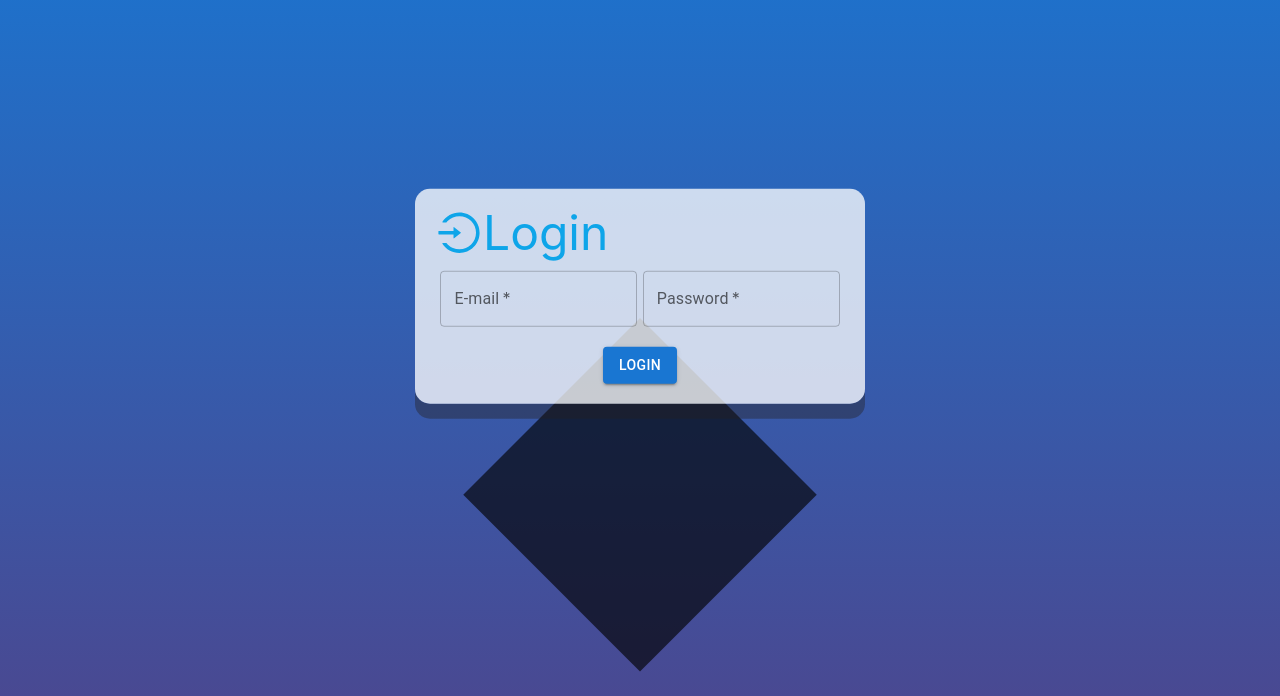
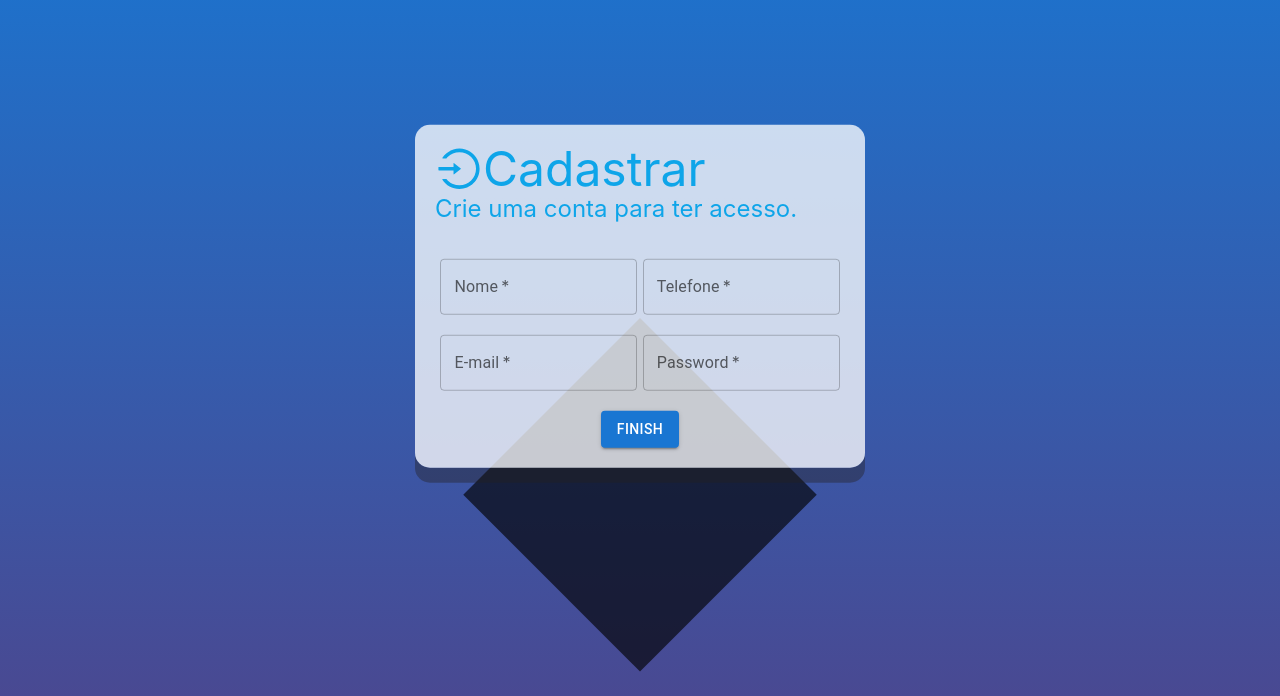
Before and after one commit to felipeluis223/SystemLogin, a JavaScript app: page / in a window 1280 px wide. Shown: the part 104-800 px from the top of the page. Built offline with nearby package versions, Linux system fonts and the light colour scheme; the HTML template or start-up script is replaced by a standard one.

Commit message:
formulário de cadastro

```diff
--- a/package.json
+++ b/package.json
@@ -12,6 +12,7 @@
     "react": "^18.2.0",
     "react-dom": "^18.2.0",
     "react-icons": "^4.4.0",
+    "react-material-ui-form-validator": "^3.0.1",
     "react-scripts": "5.0.1",
     "web-vitals": "^2.1.4"
   },
--- a/src/App.js
+++ b/src/App.js
@@ -1,11 +1,13 @@
 import Login from './components/login'
+import Cadastro from './components/cadastro.js'
 import './index.css';
 
 function App() {
   return (
     <div className="App">
      <div className="bg-black absolute lineLogin"></div>
-     <Login />
+  {/*   <Login /> */}
+	    <Cadastro />
     </div>
   );
 }
--- /dev/null
+++ b/src/components/cadastro.js
@@ -0,0 +1,67 @@
+import TextField from '@mui/material/TextField';
+import { AiOutlineLogin } from "react-icons/ai";
+import Button from '@mui/material/Button';
+import ReactDOM from 'react-dom';
+import './styles/login.css'
+
+function Cadastro(){
+    return (
+        <div className="containerLogin flex justify-center flex-wrap absolute">
+
+        	<div className="w-[100%] flex flex-row mb-3.5 text-5xl text-sky-500 flex-row flex-wrap">
+        		<AiOutlineLogin />
+	        	<h1>Cadastrar</h1>
+	        	<span className="text-2xl text-sky-500">Crie uma conta para ter acesso.</span>
+	        </div>
+	        <form action="">
+	        	<div className="w-[100%] flex flex-row justify-evenly flex-wrap">
+		         	<div className="w-[48%] mt-5">
+		         		<TextField
+				          required
+				          id="outlined"
+				          label="Nome"
+				          placeholder="digite seu nome..."
+				          className="w-[100%]"
+				        />
+		         	</div>
+
+		         	<div className="w-[48%] mt-5">
+		         		<TextField
+				          required
+				          id="outlined"
+				          label="Telefone"
+				          placeholder="(dd)xxxxx-xxxx"
+				          className="w-[100%]"
+				        />
+		         	</div>
+
+		         	<div className="w-[48%] mt-5">
+		         		<TextField
+				          required
+				          id="outlined"
+				          label="E-mail"
+				          placeholder="exemple@gmail.com"
+				          className="w-[100%]"
+				        />
+		         	</div>
+
+		         	<div className="w-[48%] mt-5">
+		         		<TextField
+				          required
+				          id="outlined"
+				          label="Password"
+				          placeholder="crie uma senha..."
+				          className="w-[100%]"
+				        />
+		         	</div>
+
+		         </div>
+		         <div className="w-[100%] flex justify-center align-center mt-5">
+		         	<Button variant="contained">Finish</Button>
+		         </div>
+		    </form>
+        </div>
+    )
+}
+
+export default Cadastro;
```
Also changed, not shown: 1 other file (tests, documents, lock files or other folders).
